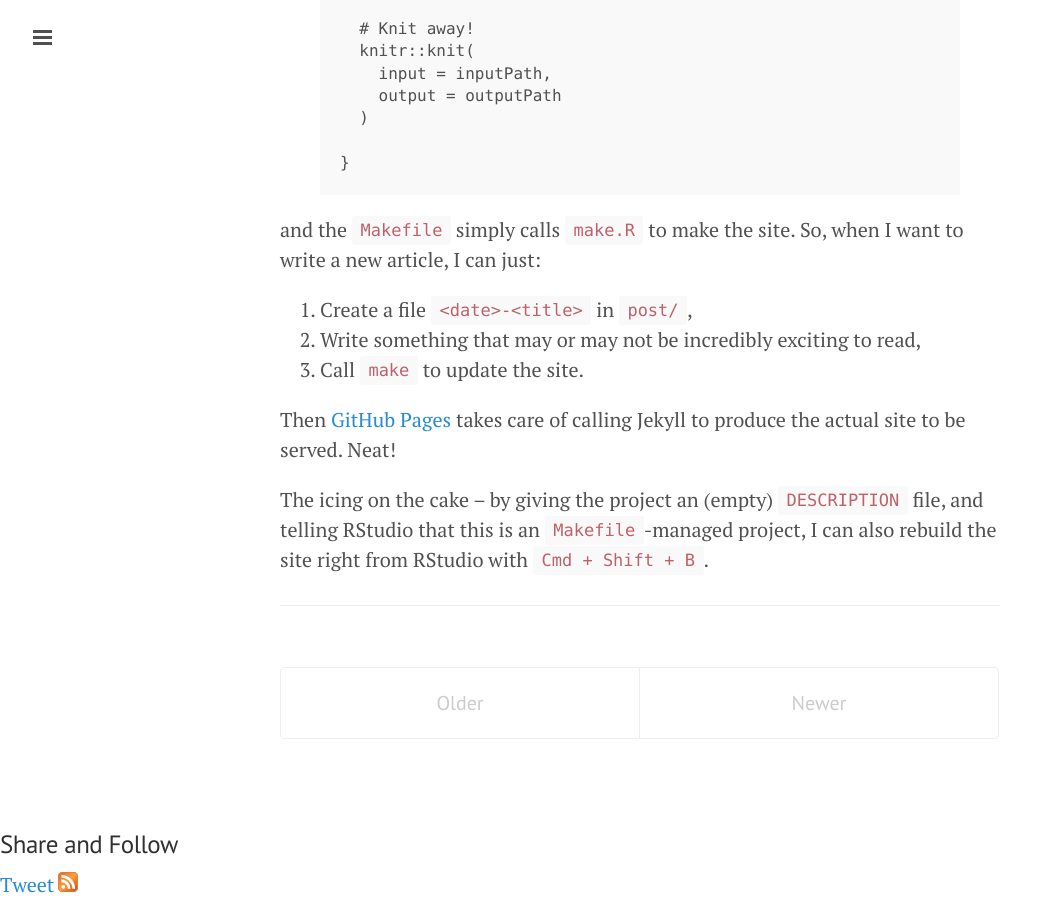
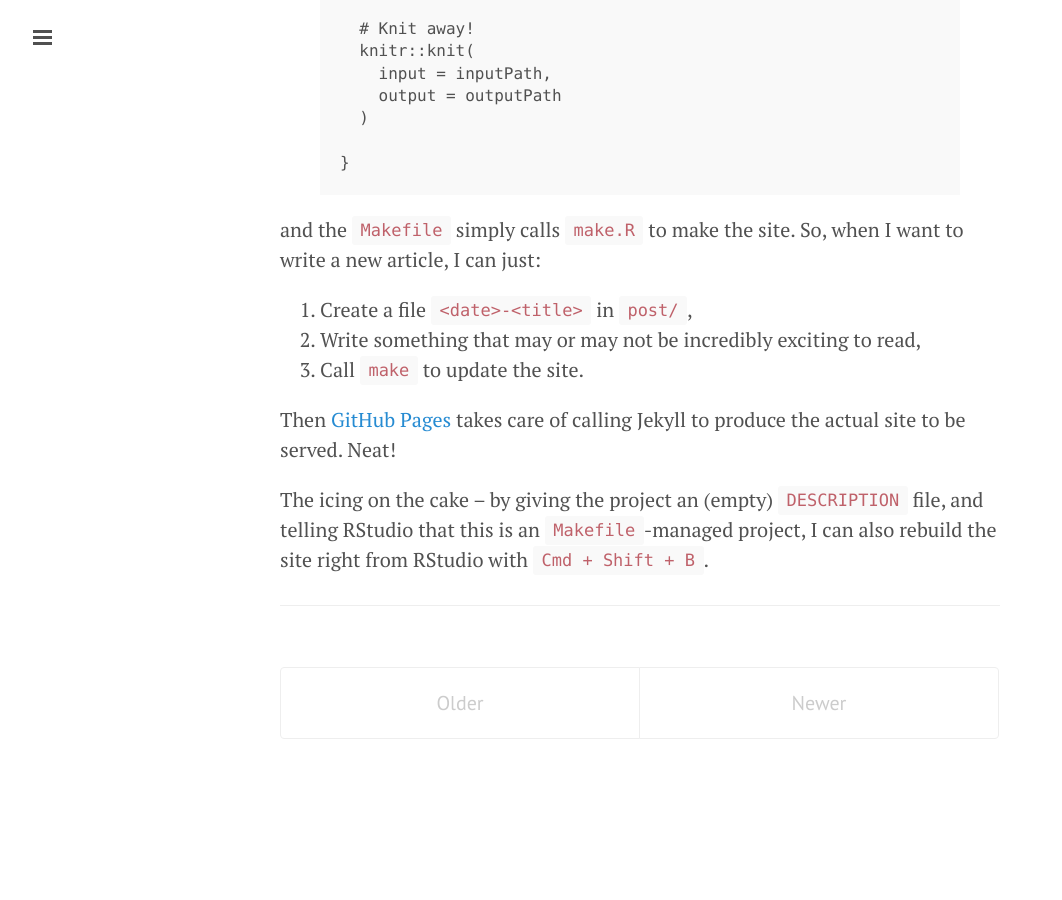
Before and after one commit to kevinushey/blog, a Jekyll site: the page built from index.html, in a window 1280 px wide and 900 px high, scrolled down 9535 px. Shown: the whole window, without its empty margins (0-1062 px from the left). Built offline with Jekyll 4.4.1, drawn with Linux system fonts in a browser that asks for light colours; the list of posts is cut into pages by our own code; comment, search, counter and statistics services are not loaded; after the commit the page ends 10334 px from its top, so only the background shows below that.

Commit message:
don't include social buttons in default layout

```diff
--- a/_layouts/default.html
+++ b/_layouts/default.html
@@ -23,8 +23,6 @@
       </div>
     </div>
 
-    {% include social-buttons.html %}
-
     <label for="sidebar-checkbox" class="sidebar-toggle"></label>
 
     <script>
```
